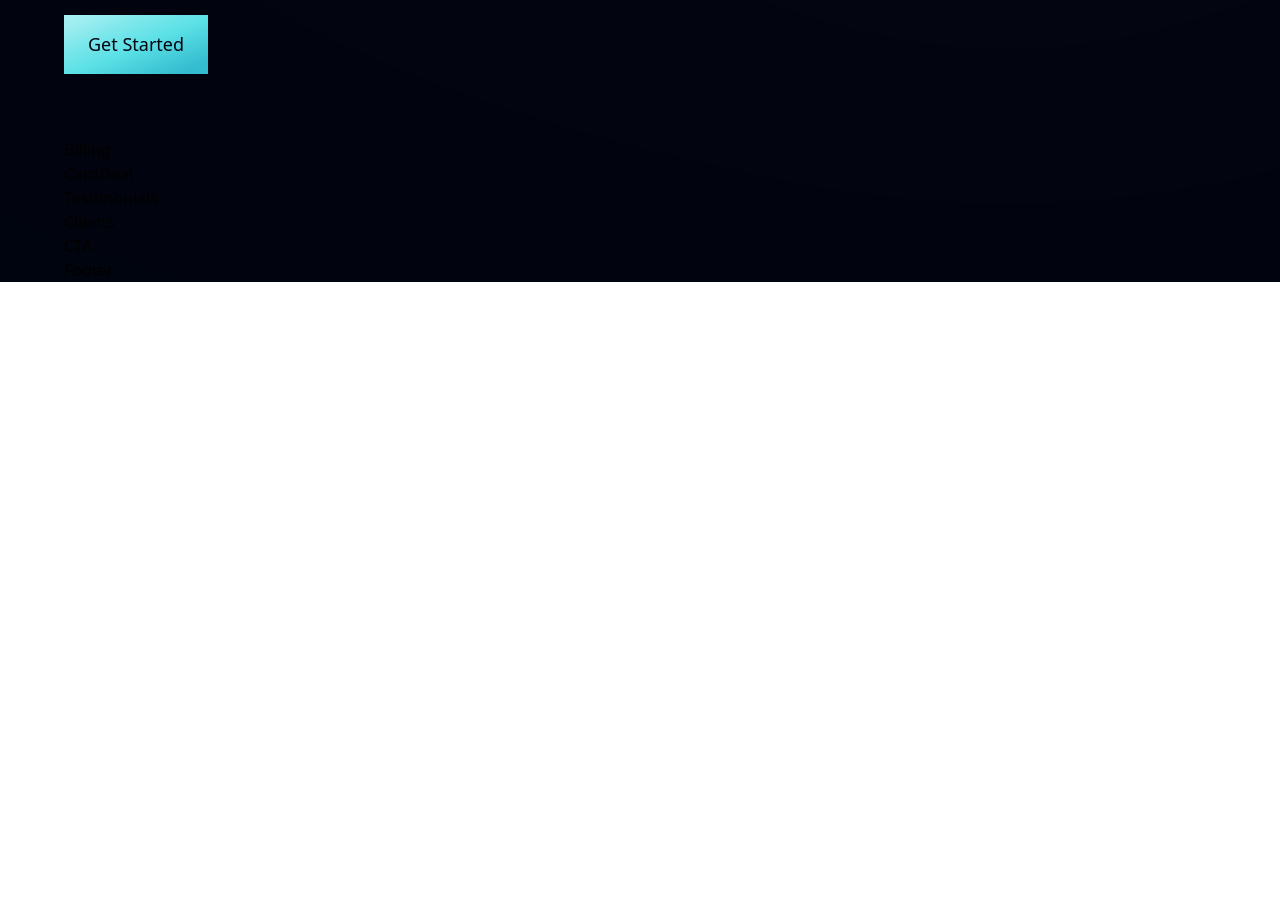
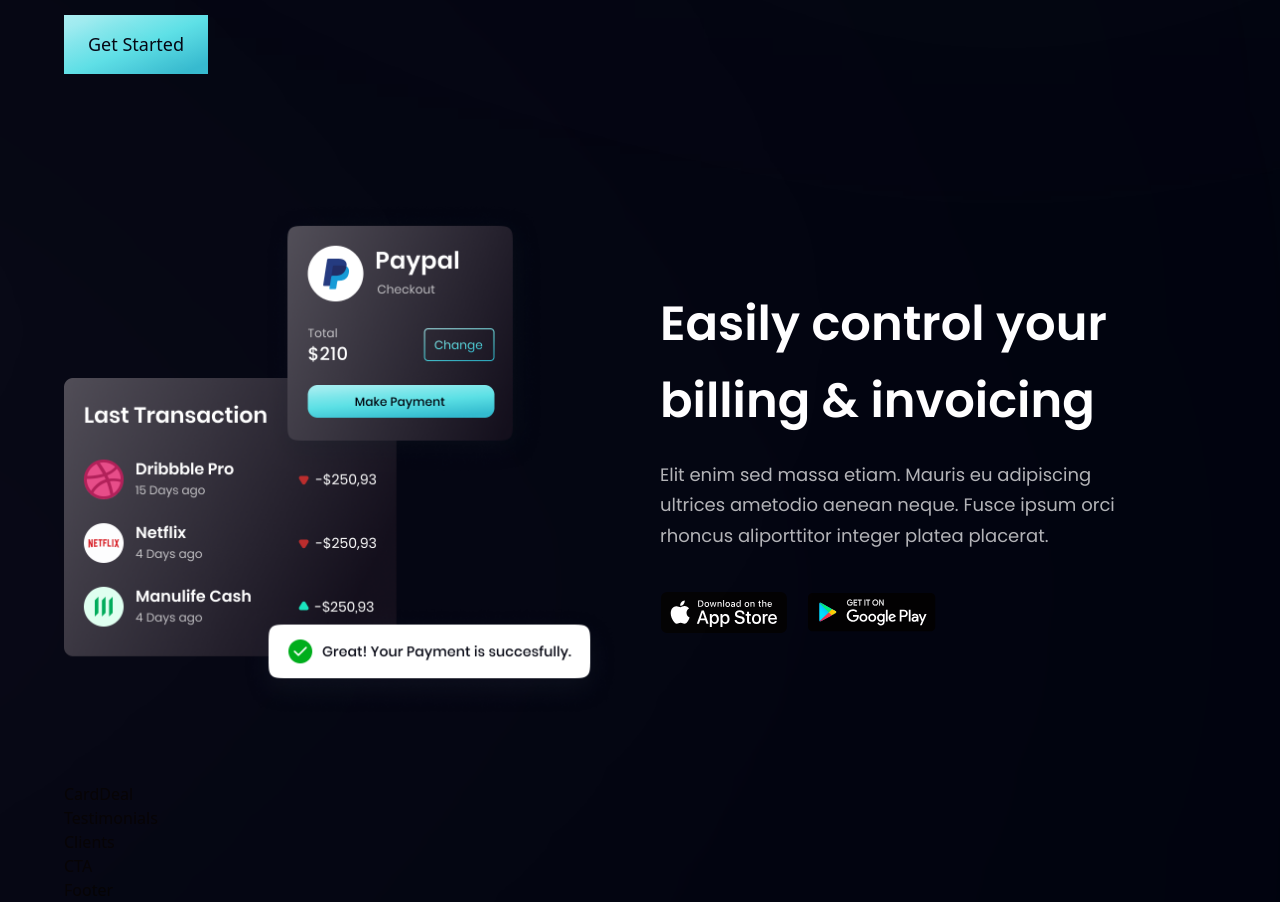
Before and after one commit to EmilyALaBelle/Modern-Bank-App, a React (Vite) app: page / in a window 1280 px wide. Shown: the part 1401-2303 px from the top of the page. Before the commit the page ends 1683 px from the top, so only its background shows below. Built offline with nearby package versions, Linux system fonts and the light colour scheme.

Commit message:
added a billing section

```diff
--- a/src/components/Billing.jsx
+++ b/src/components/Billing.jsx
@@ -1,9 +1,26 @@
 import React from 'react'
+import { apple, bill, google } from '../assets'
+import styles, { layout } from '../style'
 
-const Billing = () => {
-  return (
-    <div>Billing</div>
-  )
-}
+const Billing = () => (
+  <section id='product' className={layout.sectionReverse}>
+    <div className={layout.sectionImgReverse}>
+      <img src={bill} alt="billing" className='w-[100%] h-[100%] relative z-[5]' />
+      <div className='absolute z-[3] -left-1/2 top-0 w-[50%] h-[50%] rounded-full white__gradient'/>
+      <div className='absolute z-[0]] -left-1/2 bottom-0 w-[50%] h-[50%] rounded-full pink__gradient'/>
+    </div>
+    <div className={layout.sectionInfo}>
+      <h2 className={styles.heading2}>Easily control your <br className="sm:block hidden" /> billing &
+        invoicing</h2>
+        <p className={`${styles.paragraph} max-w-[470px] mt-5`}>Elit enim sed massa etiam. Mauris eu adipiscing ultrices ametodio
+        aenean neque. Fusce ipsum orci rhoncus aliporttitor integer platea
+        placerat.</p>
+        <div className='flex flex-row flex-wrap sm:mt-10 mt-6'>
+          <img src={apple} alt="apple_store" className='w-[128px] h-[42px] object-contain mr-5 cursor-pointer'/>
+          <img src={google} alt="google_play" className='w-[128px] h-[42px] object-contain cursor-pointer'/>
+        </div>
+    </div>
+  </section>
+)
 
 export default Billing
```
